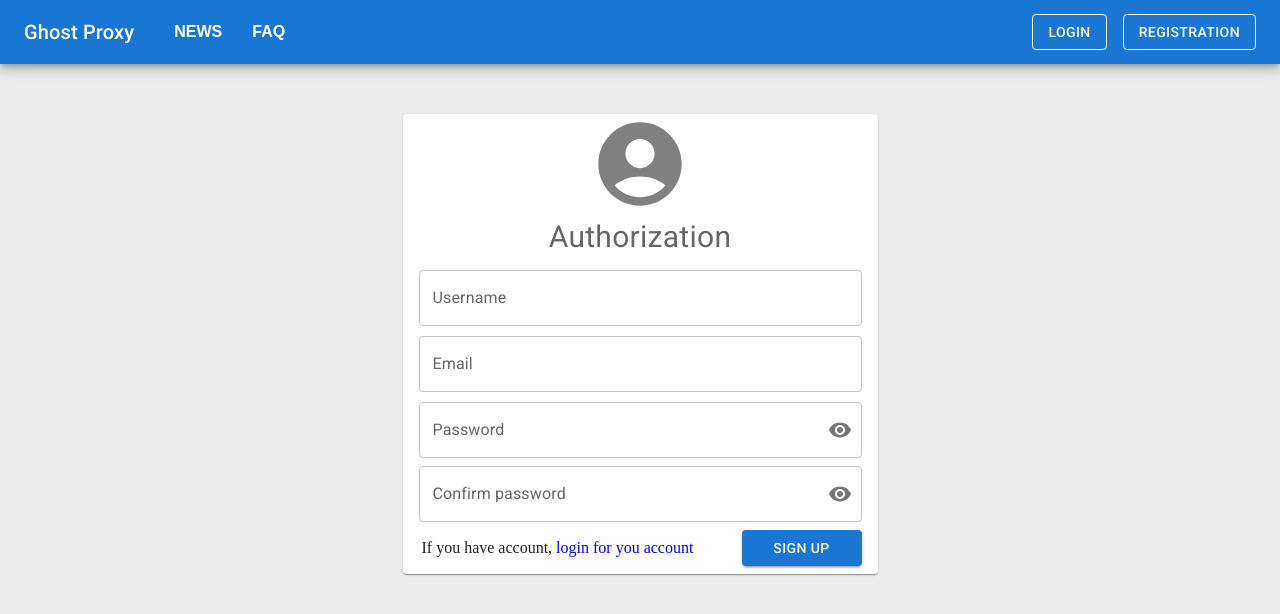
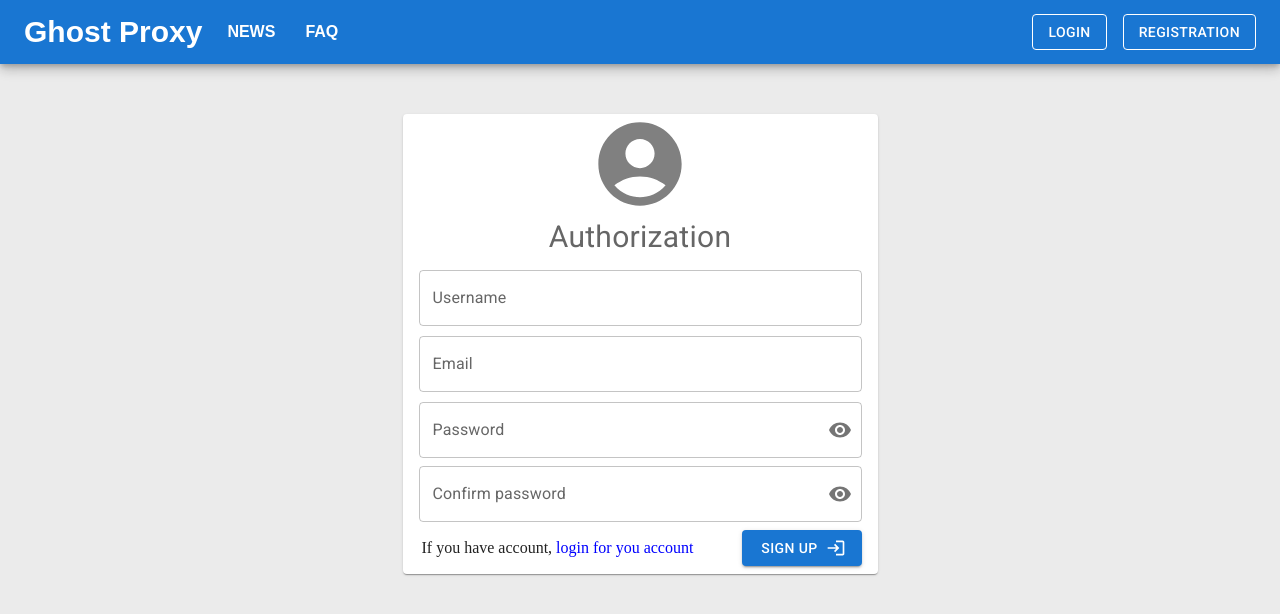
Before and after one commit to matviychukigor/ghost_new_js, a React (Create React App) app: page /registration in a window 1280 px wide. Shown: the top 614 px of the page. Built offline with nearby package versions, Linux system fonts and the light colour scheme.

Commit message:
fixed routing

```diff
--- a/src/App.js
+++ b/src/App.js
@@ -8,7 +8,9 @@ function App() {
   return (
     <BrowserRouter>
       <NavBar/>
-      <AppRouter/>
+      <>
+        <AppRouter/>
+      </>
     </BrowserRouter>
   );
 }
--- a/src/components/AppRoutes.js
+++ b/src/components/AppRoutes.js
@@ -2,9 +2,11 @@ import React, { useContext } from 'react';
 import {Routes, Route, Navigate} from "react-router-dom";
 import { authRoutes, publicRoutes} from '../routes';
 import { Context } from '..';
+import { observer } from 'mobx-react-lite';
 
-const AppRouter = () => {
+const AppRouter = observer(() => {
     const {user} = useContext(Context)
+
     console.log(user)
     return (
             <Routes>
@@ -19,7 +21,7 @@ const AppRouter = () => {
                     element={<Navigate to="/" />}
                 />
             </Routes>
-    )
-}
+    );
+});
 
 export default AppRouter;
--- a/src/components/NavBar.js
+++ b/src/components/NavBar.js
@@ -12,7 +12,6 @@ import Avatar from '@mui/material/Avatar';
 import Button from '@mui/material/Button';
 import Tooltip from '@mui/material/Tooltip';
 import MenuItem from '@mui/material/MenuItem';
-import Link from '@mui/material/Link';
 
 import { NavLink } from 'react-router-dom';
 
@@ -48,14 +47,20 @@ const NavBar = observer(() => {
     <AppBar elevation={6} position="static">
       <Container maxWidth="xl">
         <Toolbar disableGutters>
-          <Link
-            underline="none"
-            href={MAIN_PAGE}
-            variant="h6"
-            sx={{ color:"white", mr: 5, display: { xs: 'none', md: 'flex' } }}
+          <NavLink
+            to={MAIN_PAGE}
+            style={{
+                color:"white",
+                textDecoration: "none",
+                fontSize: 30,
+                fontFamily: "sans-serif",
+                fontWeight: 700,
+                marginRight: 25,
+                display: { xs: 'none', md: 'flex' } }
+            }
           >
             Ghost Proxy
-          </Link>
+          </NavLink>
 
           <Box sx={{ flexGrow: 1, display: { xs: 'flex', md: 'none' } }}>
             <IconButton
--- a/src/http/userApi.js
+++ b/src/http/userApi.js
@@ -1,4 +1,5 @@
 import {$authHost, $hosts} from "./index";
+import jwt_decode from "jwt-decode";
 
 export const registration = async (nickname, email, password, password2) => {
     const response = await $hosts.post('users/register', {nickname, email, password, password2})
@@ -6,6 +7,7 @@ export const registration = async (nickname, email, password, password2) => {
 }
 
 export const login = async (email, password) => {
-    const response = await $hosts.post('auth', {email, password})
-    return response
+    const {data} = await $hosts.post('auth', {email, password})
+    localStorage.setItem("token", data.access_token)
+    return jwt_decode(data.access_token)
 }
--- a/src/index.js
+++ b/src/index.js
@@ -4,7 +4,6 @@ import App from './App';
 import UserStore from './store/UserStore';
 
 export const Context = createContext(null)
-console.log(process.env.REACT_APP_AUTH_API)
 
 ReactDOM.render(
   <Context.Provider value={{
--- a/src/pages/Auth.js
+++ b/src/pages/Auth.js
@@ -1,17 +1,22 @@
-import React, {useState} from 'react';
+import React, {useContext, useState} from 'react';
 
 import { TextField, FormControl, InputLabel, OutlinedInput, InputAdornment, IconButton, Card, CardActions, CardContent, Typography, Grid} from '@mui/material';
 import LoadingButton from '@mui/lab/LoadingButton';
 import AccountCircleIcon from '@mui/icons-material/AccountCircle';
 import Visibility from '@mui/icons-material/Visibility';
 import VisibilityOff from '@mui/icons-material/VisibilityOff';
+import LoginIcon from '@mui/icons-material/Login';
 
 import { NavLink, useLocation, useNavigate } from 'react-router-dom';
 
-import {LOGIN, REGISTRATION, SUCCES_REGISTRATION} from "../utils/const";
+import {LOGIN, REGISTRATION, SUCCES_REGISTRATION, SHOP_ROUTE} from "../utils/const";
 import { registration, login } from '../http/userApi';
+import { observer } from 'mobx-react-lite';
+import { Context } from '..';
 
-const Auth = () => {
+const Auth = observer (() => {
+    const {user} = useContext(Context)
+
     let navigate = useNavigate()
     const location = useLocation()
     const isLogin = location.pathname === LOGIN
@@ -30,8 +35,11 @@ const Auth = () => {
         setLoading(true)
         if(isLogin) {
             const response = await login(email, values.password)
+            user.setUser(user)
+            user.setIsAuth(true)
             console.log(response)
             setLoading(false)
+            navigate(SHOP_ROUTE)
         } else {
             const response = await registration(userName, email, values.password, values.confirmPassword)
             if(response.data.status === 0 ) {
@@ -159,6 +167,7 @@ const Auth = () => {
                 <LoadingButton
                     sx={{width: "120px"}}
                     onClick={click}
+                    endIcon={<LoginIcon />}
                     loading={loading}
                     loadingPosition="end"
                     variant="contained">
@@ -169,6 +178,6 @@ const Auth = () => {
         </Grid>
 
       );
-}
+})
 
 export default Auth;
```
Lines whose indentation alone changed are shown as unchanged.
